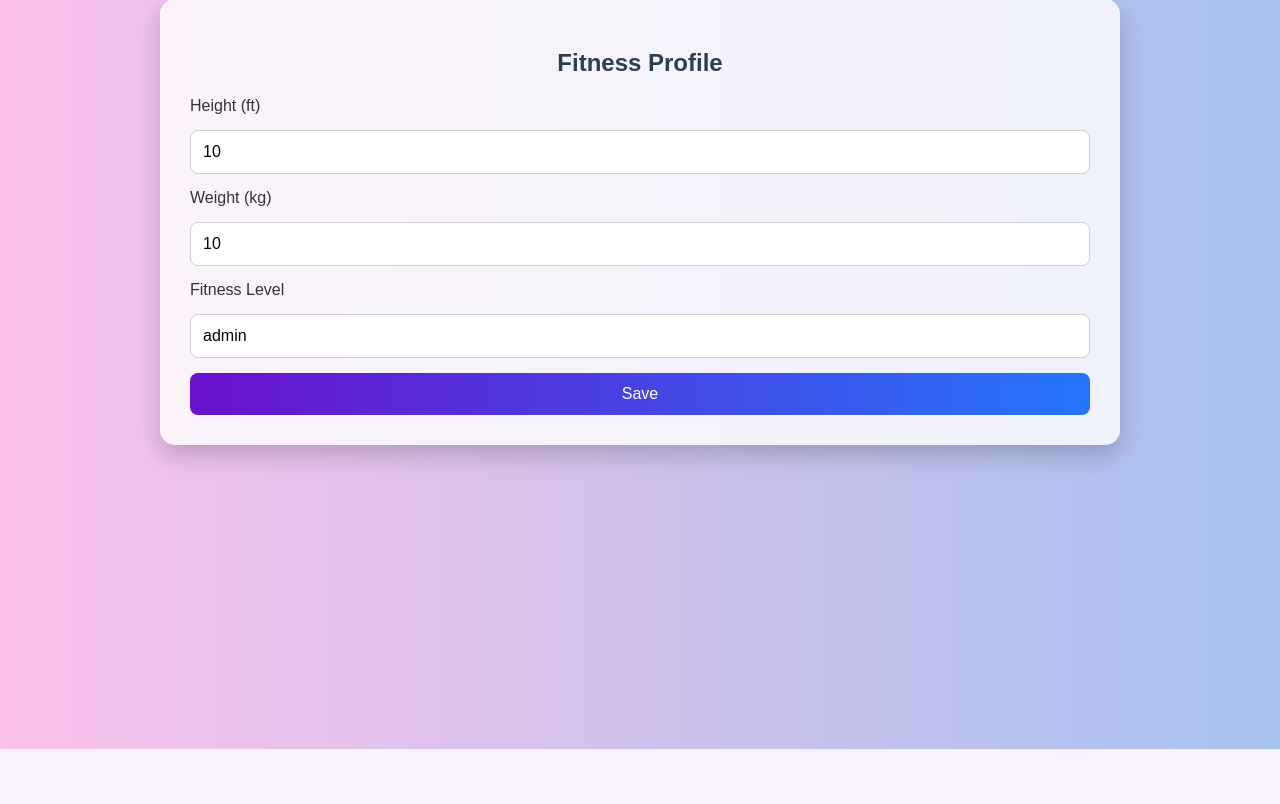
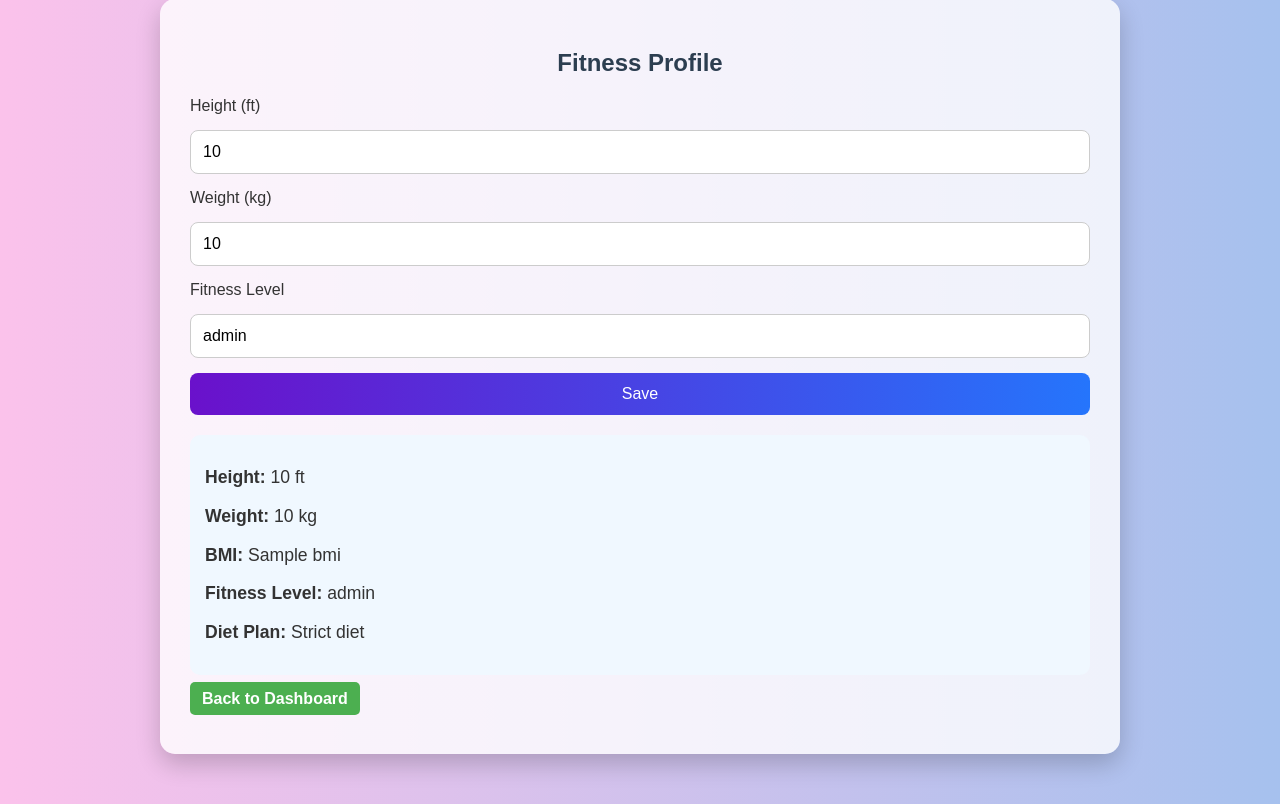
Before and after one commit to mahimaakter363937-lgtm/GYM-Management-System, a Flask app: template templates/firness.html in a window 1280 px wide. Shown: the part 51-855 px from the top of the page. Before the commit the page ends 800 px from the top, so only its background shows below. Run offline with Flask 3, Linux system fonts and the light colour scheme; the template is opened without the code that fills it: most values are stand-ins (such as "Sample title", 1, 10 or a date in 2020).

Commit message:
module 1- feature fitness

```diff
--- a/templates/firness.html
+++ b/templates/firness.html
@@ -24,3 +24,20 @@
 
             <button type="submit">Save</button>
         </form>
+        {% if profile %}
+        <div style="margin-top:20px; font-size:1.1em; background:#f0f8ff; padding:15px; border-radius:10px;">
+            <p><strong>Height:</strong> {{ profile['height'] }} ft</p>
+            <p><strong>Weight:</strong> {{ profile['weight'] }} kg</p>
+            <p><strong>BMI:</strong> {{ profile['bmi'] }}</p>
+            <p><strong>Fitness Level:</strong> {{ profile['fitness_level'] }}</p>
+            <p><strong>Diet Plan:</strong>
+                {% if profile['bmi'] < 18.5 %} High-calorie diet {% elif profile['bmi'] < 25 %} Balanced diet {% elif
+                    profile['bmi'] < 30 %} Low-calorie diet {% else %} Strict diet {% endif %} </p>
+        </div>
+        {% endif %}
+        <!-- Back to Dashboard -->
+        <p style="margin-top:15px;">
+            <a href="/dashboard"
+                style="text-decoration:none; color:#fff; background-color:#4CAF50; padding:8px 12px; border-radius:5px;">Back
+                to Dashboard</a>
+        </p>
```
